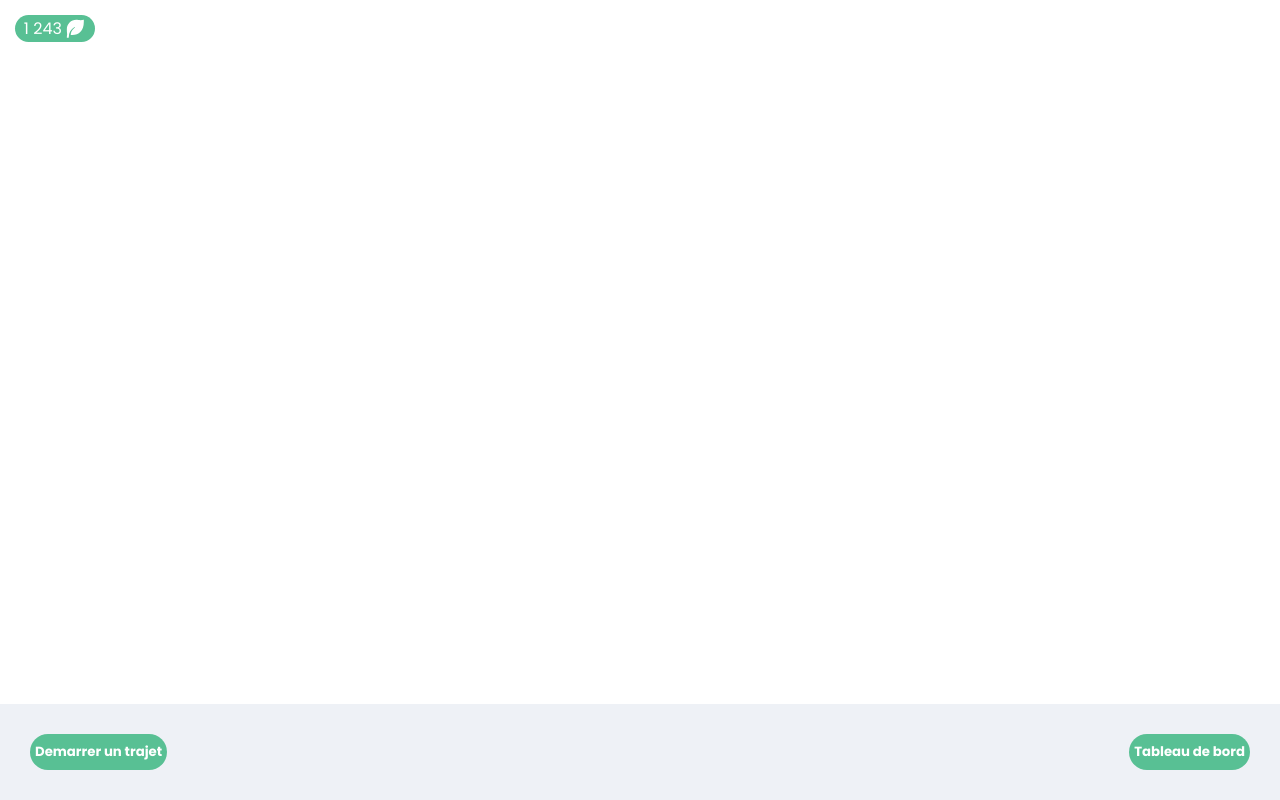
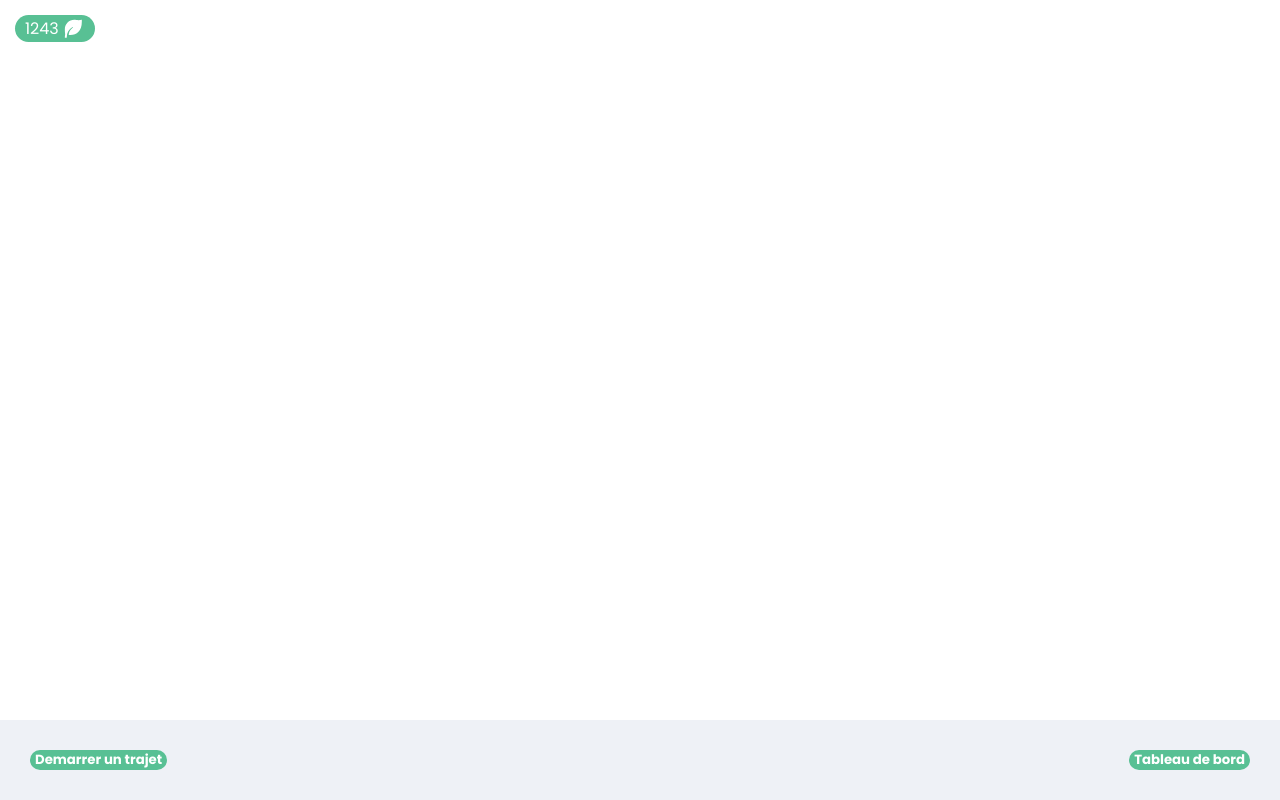
Before and after one commit to Benjamin-Dervieux/Hackathon, a React (Create React App) app: page / in a window 1280 px wide. Built offline with nearby package versions, Linux system fonts and the light colour scheme.

Commit message:
update point style

```diff
--- a/src/components/Point.jsx
+++ b/src/components/Point.jsx
@@ -6,7 +6,7 @@ function Point() {
   return (
     <>
       <div className="pointContainer">
-        1 243
+        1243
         <RiLeafFill
           style={{
             color: 'white',
--- a/src/components/point.css
+++ b/src/components/point.css
@@ -15,7 +15,7 @@
   bottom: 0;
   display: flex;
   justify-content: space-between;
-  height: 6rem;
+  height: 10vh;
   width: 100%;
 }
 .bottom__color-container {
@@ -27,3 +27,6 @@
   align-items: center;
   margin: 30px 30px;
 }
+.btn {
+  text-decoration: none;
+}
```
